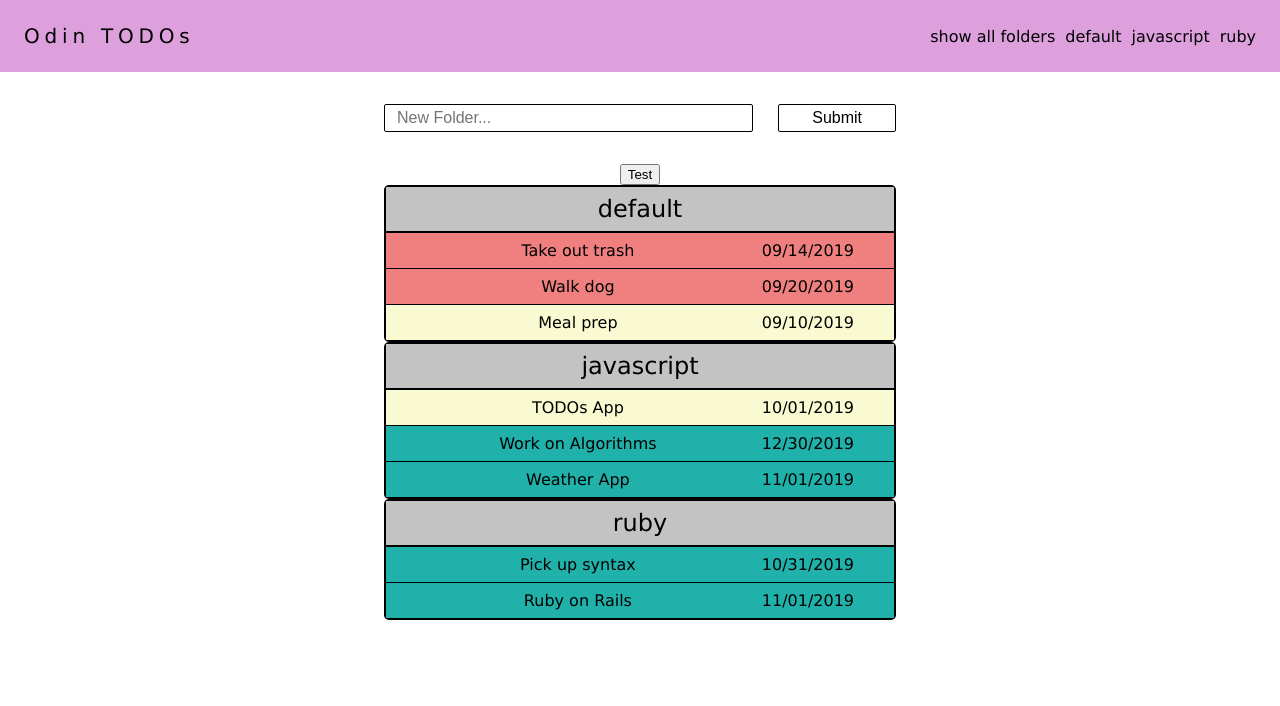
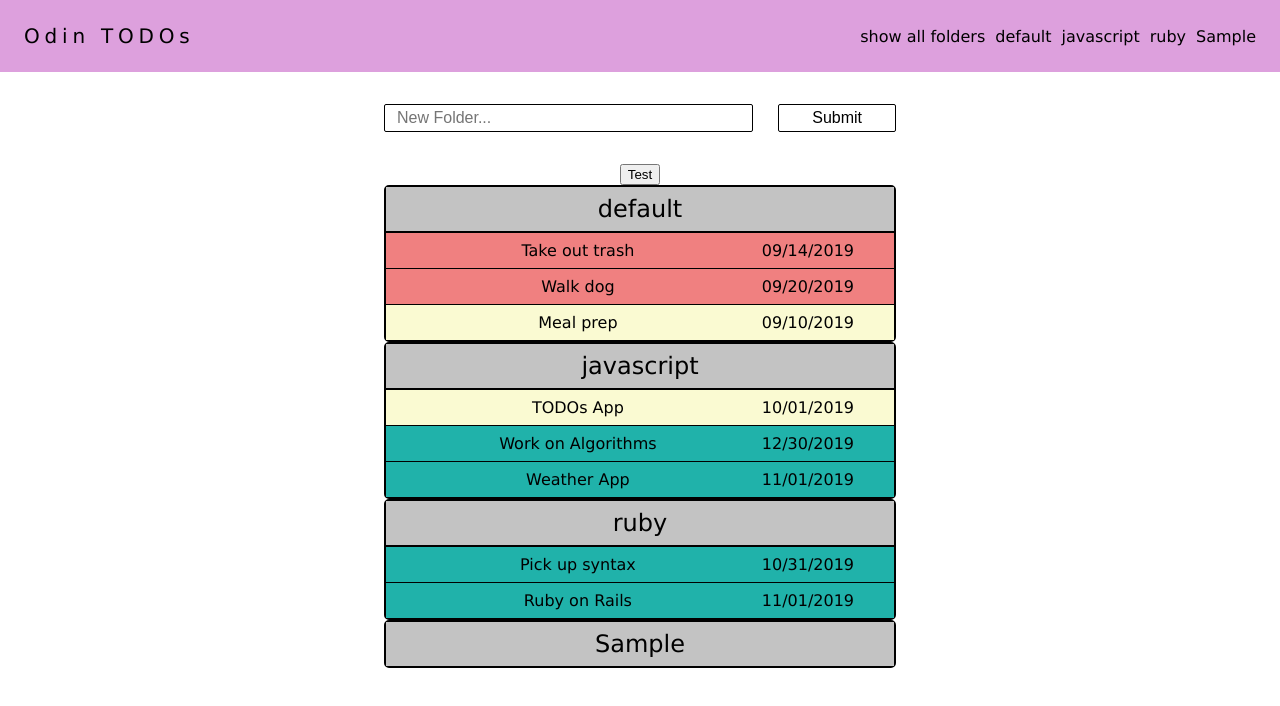
Before and after one commit to drregg6/odin_todos, a website built with webpack: page dist/index.html in a window 1280 px wide. Both pictures are taken after typing "Sample" into the empty fields and a click on the button "Submit". Built offline with nearby package versions, Linux system fonts and the light colour scheme.

Commit message:
Nav dynamically renders

```diff
--- a/src/index.js
+++ b/src/index.js
@@ -28,7 +28,7 @@ const getTodo = require('../utils/todoActions').getTodo;
 const deleteTodo = require('../utils/todoActions').deleteTodo;
 
 // Controllers
-const displayFolders = require('../views/folders').displayFolders;
+const displayNav = require('../views/nav').displayNav;
 const displayFolder = require('../views/folders').displayFolder;
 
 
@@ -43,20 +43,21 @@ TODOS.forEach(TODO => {
 const INPUT = document.querySelector('#new-folder-input');
 const SUBMIT = document.querySelector('#new-folder-submit');
 SUBMIT.addEventListener('click', function() {
-  console.log(myFolders.length);
   if (myFolders.length < 5) {
     addFolder(INPUT.value);
   } else {
     alert('Too many folders, please delete one');
   }
   // Re-render nav
+  displayNav();
   // Re-render Folders
+  displayFolder();
   INPUT.value = '';
 });
 
 const TEST = document.querySelector('#test');
 TEST.addEventListener('click', function(ev) {
-  displayFolder();
+
 });
 
 const FOLDERS = document.querySelectorAll('.folder');
@@ -70,5 +71,6 @@ FOLDERS.forEach(folder => {
 });
 
 window.onload = function() {
+  displayNav();
   displayFolder();
 }
--- /dev/null
+++ b/views/nav.js
@@ -0,0 +1,24 @@
+const NAV = document.querySelector('.nav');
+const myFolders = require('../utils/universalVar').folders;
+const removeAllNodes = require('../utils/removeAllNodes');
+
+module.exports = {
+  displayNav: function() {
+    removeAllNodes(NAV);
+    const firstLi = document.createElement('li');
+    firstLi.setAttribute('id', 'all');
+    firstLi.classList.add('folder');
+    firstLi.innerText = 'show all folders';
+    NAV.appendChild(firstLi);
+
+    for (let i = 0; i < myFolders.length; i++) {
+      let name = myFolders[i].name;
+      let li = document.createElement('li');
+      li.setAttribute('id', name);
+      li.classList.add('folder');
+      li.innerText = name;
+
+      NAV.appendChild(li);
+    }
+  }
+}
```
Also changed, not shown: views/folders.js (+0 -7 lines), dist/index.html, dist/main.js.
